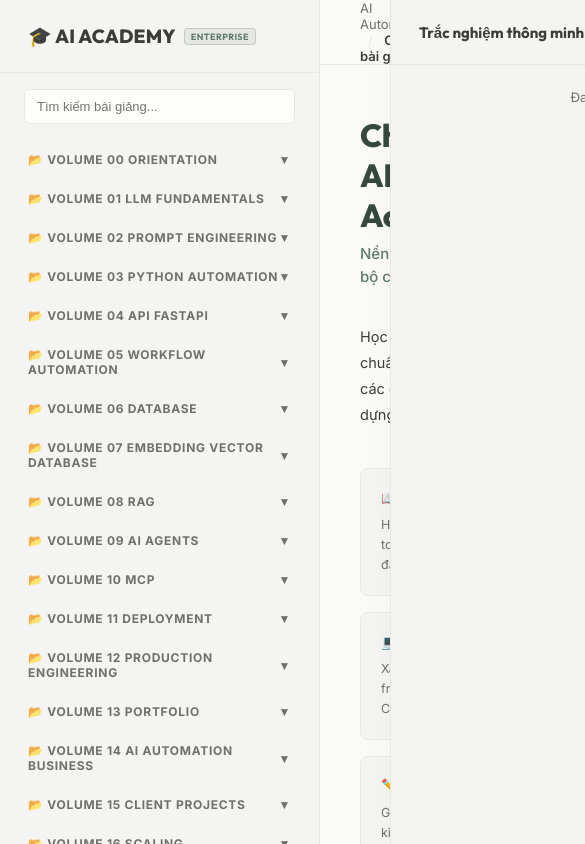
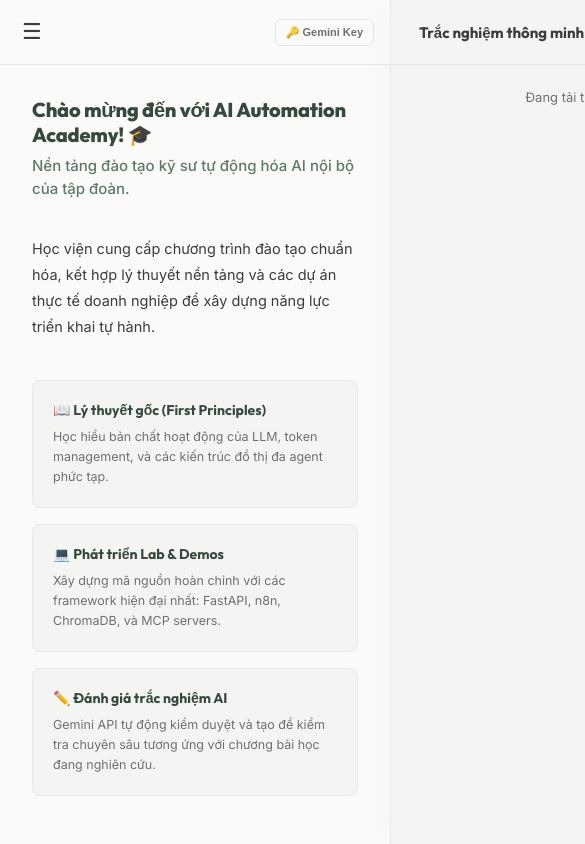
Before and after one commit to DiepTuHuy/AI-Automation-Agency, a plain HTML site: page index.html in a window 390 px wide. Shown: the top 844 px of the page, 585 px wide, since content can reach past the window. Drawn offline with nearby package versions, Linux system fonts and the light colour scheme.

Commit message:
Tích hợp giao diện responsive hỗ trợ mobile và rút gọn link Pages trong README

```diff
--- a/AI-Playbook-Platform/static/index.html
+++ b/AI-Playbook-Platform/static/index.html
@@ -4,7 +4,7 @@
   <meta charset="UTF-8">
   <meta name="viewport" content="width=device-width, initial-scale=1.0">
   <title>AI Automation Academy - Tập đoàn Công nghệ</title>
-  <link rel="stylesheet" href="static/styles.css?v=1.0.3">
+  <link rel="stylesheet" href="static/styles.css?v=1.0.4">
   <!-- HighlightJS for code block formatting -->
   <link rel="stylesheet" href="https://cdnjs.cloudflare.com/ajax/libs/highlight.js/11.8.0/styles/github.min.css">
   <script src="https://cdnjs.cloudflare.com/ajax/libs/highlight.js/11.8.0/highlight.min.js"></script>
@@ -44,6 +44,7 @@
     <main class="main-content">
       <!-- Top Navigation Bar -->
       <header class="top-bar">
+        <button class="sidebar-toggle-btn" id="sidebar-toggle-btn" aria-label="Menu">☰</button>
         <div class="path-display" id="path-display">
           <span>AI Automation</span>
           <span class="path-separator">/</span>
--- a/AI-Playbook-Platform/static/styles.css
+++ b/AI-Playbook-Platform/static/styles.css
@@ -920,3 +920,113 @@ body.quiz-open .drawer-backdrop {
   transform: translateY(-1px);
   box-shadow: 0 4px 8px rgba(95, 122, 104, 0.25);
 }
+
+/* Sidebar toggle button (hidden by default on desktop) */
+.sidebar-toggle-btn {
+  display: none;
+  background: none;
+  border: none;
+  font-size: 22px;
+  color: var(--text-primary);
+  cursor: pointer;
+  padding: 6px;
+  margin-right: 12px;
+  align-items: center;
+  justify-content: center;
+  border-radius: 4px;
+  transition: var(--transition-smooth);
+}
+
+.sidebar-toggle-btn:hover {
+  background: rgba(95, 122, 104, 0.08);
+}
+
+/* Mobile responsive styles */
+@media (max-width: 768px) {
+  .sidebar-toggle-btn {
+    display: flex;
+  }
+
+  .sidebar {
+    position: fixed;
+    left: -320px;
+    top: 0;
+    width: 280px;
+    height: 100vh;
+    z-index: 102;
+    transition: transform 0.3s cubic-bezier(0.4, 0, 0.2, 1);
+    box-shadow: 4px 0 12px rgba(0, 0, 0, 0.05);
+  }
+
+  body.sidebar-open .sidebar {
+    transform: translateX(320px);
+  }
+
+  /* When sidebar is open, show the backdrop */
+  body.sidebar-open .drawer-backdrop {
+    display: block;
+    opacity: 1;
+    z-index: 101; /* Behind sidebar, but in front of main content */
+  }
+
+  .top-bar {
+    padding: 0 16px;
+  }
+
+  .path-display {
+    font-size: 11px;
+    white-space: nowrap;
+    overflow: hidden;
+    text-overflow: ellipsis;
+    max-width: 140px;
+  }
+
+  .top-bar-actions {
+    gap: 8px;
+  }
+
+  .progress-container {
+    display: none; /* Hide progress bar on mobile top bar to save space */
+  }
+
+  .quiz-drawer {
+    width: 100%;
+    max-width: 100vw;
+  }
+
+  .content-body {
+    padding: 16px;
+  }
+
+  .markdown-section-viewport {
+    padding: 16px;
+  }
+
+  .markdown-section {
+    padding: 0;
+    font-size: 13.5px;
+  }
+
+  .markdown-section h1 {
+    font-size: 20px;
+  }
+
+  .markdown-section h2 {
+    font-size: 16px;
+  }
+
+  .markdown-section h3 {
+    font-size: 14px;
+  }
+}
+
+@media (max-width: 480px) {
+  .path-display {
+    display: none;
+  }
+
+  .gemini-config-btn, .quiz-toggle-btn {
+    font-size: 11px;
+    padding: 6px 10px;
+  }
+}
--- a/index.html
+++ b/index.html
@@ -4,7 +4,7 @@
   <meta charset="UTF-8">
   <meta name="viewport" content="width=device-width, initial-scale=1.0">
   <title>AI Automation Academy - Tập đoàn Công nghệ</title>
-  <link rel="stylesheet" href="static/styles.css?v=1.0.3">
+  <link rel="stylesheet" href="static/styles.css?v=1.0.4">
   <!-- HighlightJS for code block formatting -->
   <link rel="stylesheet" href="https://cdnjs.cloudflare.com/ajax/libs/highlight.js/11.8.0/styles/github.min.css">
   <script src="https://cdnjs.cloudflare.com/ajax/libs/highlight.js/11.8.0/highlight.min.js"></script>
@@ -44,6 +44,7 @@
     <main class="main-content">
       <!-- Top Navigation Bar -->
       <header class="top-bar">
+        <button class="sidebar-toggle-btn" id="sidebar-toggle-btn" aria-label="Menu">☰</button>
         <div class="path-display" id="path-display">
           <span>AI Automation</span>
           <span class="path-separator">/</span>
--- a/static/app.js
+++ b/static/app.js
@@ -67,10 +67,19 @@ document.addEventListener('DOMContentLoaded', () => {
 
   function closeQuizDrawer() {
     document.body.classList.remove('quiz-open');
+    document.body.classList.remove('sidebar-open');
   }
 
   closeQuizBtn.addEventListener('click', closeQuizDrawer);
   drawerBackdrop.addEventListener('click', closeQuizDrawer);
+
+  // Mobile Sidebar Toggle button
+  const sidebarToggleBtn = document.getElementById('sidebar-toggle-btn');
+  if (sidebarToggleBtn) {
+    sidebarToggleBtn.addEventListener('click', () => {
+      document.body.classList.toggle('sidebar-open');
+    });
+  }
 
   // Close drawer on Escape key
   document.addEventListener('keydown', (e) => {
--- a/static/styles.css
+++ b/static/styles.css
@@ -920,3 +920,113 @@ body.quiz-open .drawer-backdrop {
   transform: translateY(-1px);
   box-shadow: 0 4px 8px rgba(95, 122, 104, 0.25);
 }
+
+/* Sidebar toggle button (hidden by default on desktop) */
+.sidebar-toggle-btn {
+  display: none;
+  background: none;
+  border: none;
+  font-size: 22px;
+  color: var(--text-primary);
+  cursor: pointer;
+  padding: 6px;
+  margin-right: 12px;
+  align-items: center;
+  justify-content: center;
+  border-radius: 4px;
+  transition: var(--transition-smooth);
+}
+
+.sidebar-toggle-btn:hover {
+  background: rgba(95, 122, 104, 0.08);
+}
+
+/* Mobile responsive styles */
+@media (max-width: 768px) {
+  .sidebar-toggle-btn {
+    display: flex;
+  }
+
+  .sidebar {
+    position: fixed;
+    left: -320px;
+    top: 0;
+    width: 280px;
+    height: 100vh;
+    z-index: 102;
+    transition: transform 0.3s cubic-bezier(0.4, 0, 0.2, 1);
+    box-shadow: 4px 0 12px rgba(0, 0, 0, 0.05);
+  }
+
+  body.sidebar-open .sidebar {
+    transform: translateX(320px);
+  }
+
+  /* When sidebar is open, show the backdrop */
+  body.sidebar-open .drawer-backdrop {
+    display: block;
+    opacity: 1;
+    z-index: 101; /* Behind sidebar, but in front of main content */
+  }
+
+  .top-bar {
+    padding: 0 16px;
+  }
+
+  .path-display {
+    font-size: 11px;
+    white-space: nowrap;
+    overflow: hidden;
+    text-overflow: ellipsis;
+    max-width: 140px;
+  }
+
+  .top-bar-actions {
+    gap: 8px;
+  }
+
+  .progress-container {
+    display: none; /* Hide progress bar on mobile top bar to save space */
+  }
+
+  .quiz-drawer {
+    width: 100%;
+    max-width: 100vw;
+  }
+
+  .content-body {
+    padding: 16px;
+  }
+
+  .markdown-section-viewport {
+    padding: 16px;
+  }
+
+  .markdown-section {
+    padding: 0;
+    font-size: 13.5px;
+  }
+
+  .markdown-section h1 {
+    font-size: 20px;
+  }
+
+  .markdown-section h2 {
+    font-size: 16px;
+  }
+
+  .markdown-section h3 {
+    font-size: 14px;
+  }
+}
+
+@media (max-width: 480px) {
+  .path-display {
+    display: none;
+  }
+
+  .gemini-config-btn, .quiz-toggle-btn {
+    font-size: 11px;
+    padding: 6px 10px;
+  }
+}
```
Also changed, not shown: AI-Playbook-Platform/static/app.js (+9 -0 lines), 1 other file.
